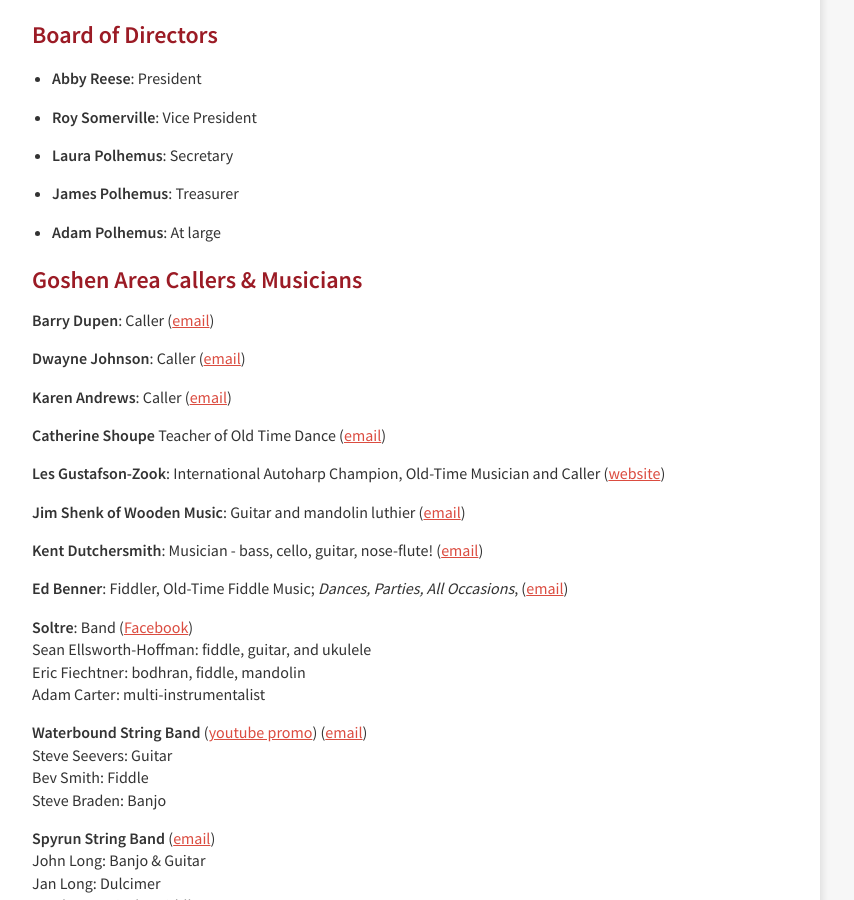
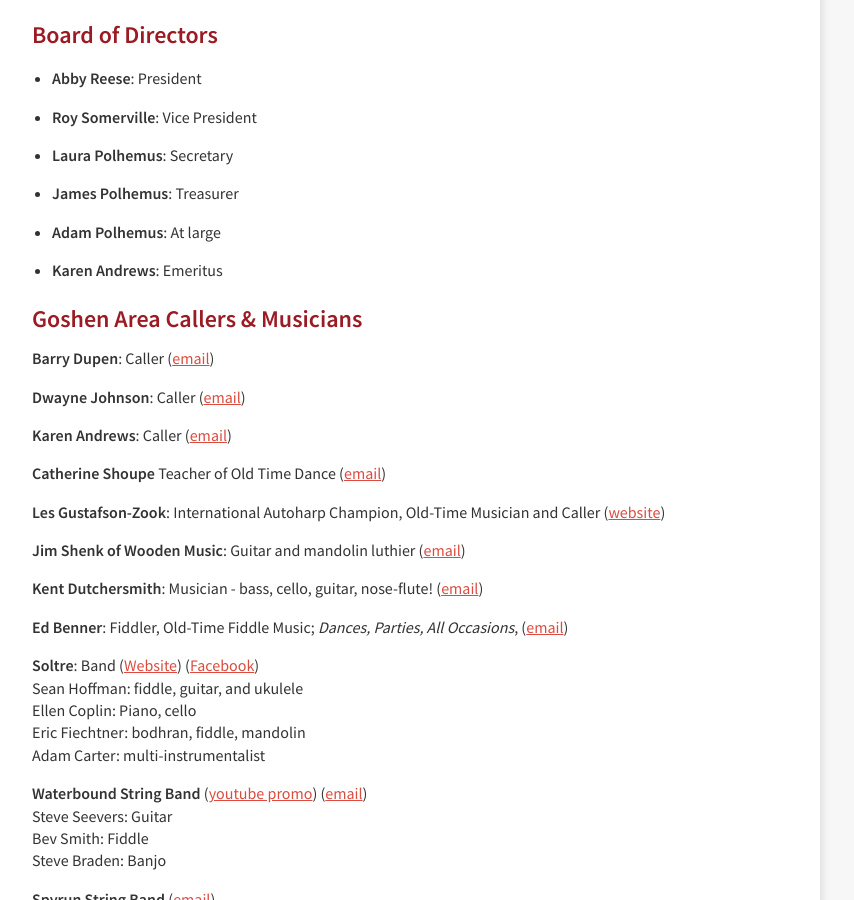
Before and after one commit to godancing/godancing.github.io, a Jekyll site: the page built from about.markdown, in a window 1280 px wide and 900 px high, scrolled down 777 px. Shown: the whole window, without its empty margins (240-1094 px from the left). Built offline with Jekyll 4.4.1, drawn with Linux system fonts in a browser that asks for light colours.

Commit message:
Update about.markdown
Update band contact info. add Karen to board

```diff
--- a/about.markdown
+++ b/about.markdown
@@ -39,6 +39,8 @@ We hold once-monthly organizing meetings to make this all happen. Please contact
 
 * **Adam Polhemus**: At large
 
+* **Karen Andrews**: Emeritus
+
 ## Goshen Area Callers & Musicians
 
 **Barry Dupen**: Caller ([email](mailto:barry.dupen@gmail.com))
@@ -57,8 +59,9 @@ We hold once-monthly organizing meetings to make this all happen. Please contact
 
 **Ed Benner**: Fiddler, Old-Time Fiddle Music; *Dances, Parties, All Occasions*, ([email](mailto:ebennr@earthlink.net))
 
-**Soltre**: Band ([Facebook](https://www.facebook.com/soltreband/))<br>
-Sean Ellsworth-Hoffman: fiddle, guitar, and ukulele<br>
+**Soltre**: Band ([Website](https://bobcatopossum.com/soltre/)) ([Facebook](https://www.facebook.com/soltreband/))<br>
+Sean Hoffman: fiddle, guitar, and ukulele<br>
+Ellen Coplin: Piano, cello<br>
 Eric Fiechtner: bodhran, fiddle, mandolin<br>
 Adam Carter: multi-instrumentalist<br>
 
```
